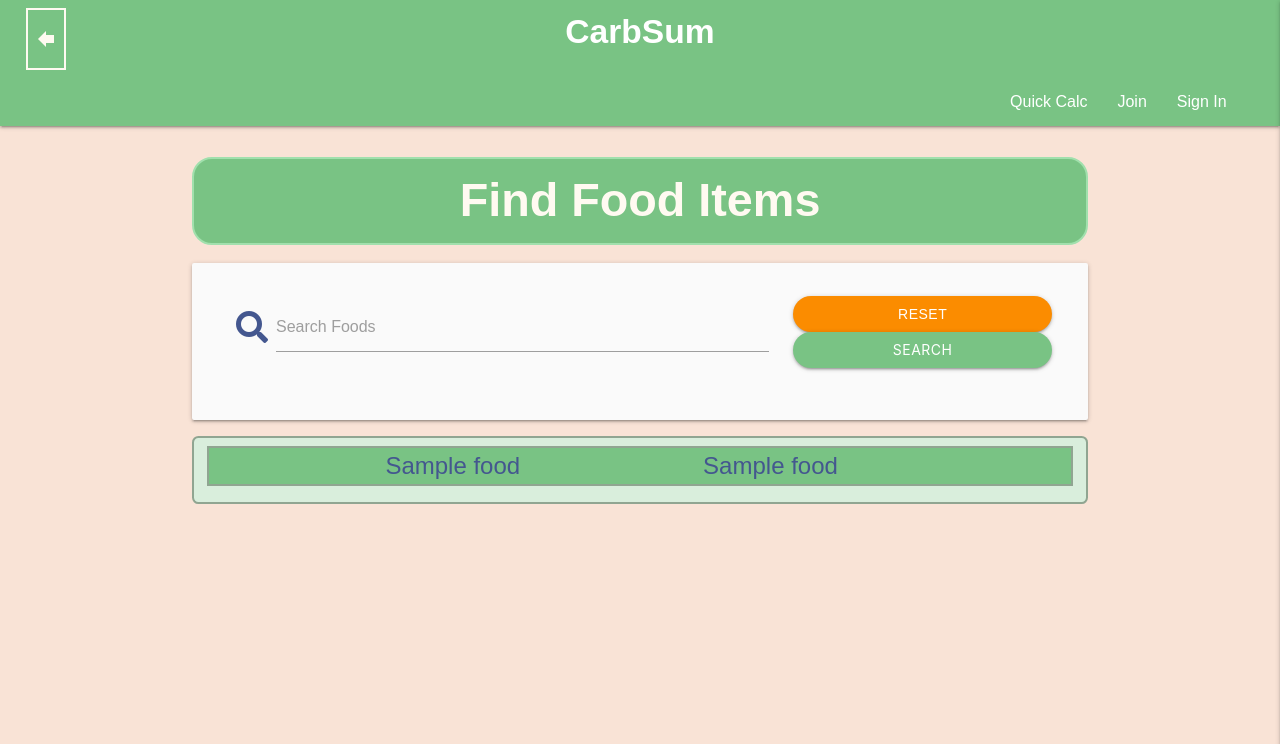
After one commit to KelvenH/CarbSum, a Flask app: page /find_foods in a window 1280 px wide. The commit adds this page. Shown: the top 744 px of the page. Run offline with Flask 2, Linux system fonts and the light colour scheme; a database or web service that is not in the repository returns one stand-in record (values such as "Sample title"); some libraries are stand-ins or nearby versions; some web fonts are replaced.

Commit message:
outlined user functions on app.py, created html for find foods and food card, renamed all referrences of 'profile' to 'dashboard'

```diff
--- a/app.py
+++ b/app.py
@@ -51,7 +51,7 @@ def join():
         # put the new user into 'session' cookie
         session["user"] = request.form.get("username").lower(),
         flash("Sign-up was successful. Welcome to CarbSum! We hope you find this a helpful aid to support your carb counting")
-        return redirect(url_for("profile", username=session["user"]))
+        return redirect(url_for("dashboard", username=session["user"]))
     return render_template("join.html")
 
 
@@ -68,7 +68,7 @@ def signIn():
             if check_password_hash(
                 existing_user["password"], request.form.get("password")):
                     session["user"] = request.form.get("username").lower()
-                    return redirect(url_for("profile", username=session["user"]))
+                    return redirect(url_for("dashboard", username=session["user"]))
 
             else:
                 # invalid password match
@@ -83,9 +83,9 @@ def signIn():
     return render_template("signin.html")
 
 
-# Profile (Dashboard)
-@app.route("/profile/<username>", methods=["GET", "POST"])
-def profile(username):
+# Dashboard
+@app.route("/dashboard/<username>", methods=["GET", "POST"])
+def dashboard(username):
     # grab the session user's username from db
     user = mongo.db.users.find_one({"username": username})
 
@@ -93,7 +93,7 @@ def profile(username):
         session['admin_role'] = user['admin_role']
 
     if 'user' in session:
-        return render_template("profile.html", username=user["username"])
+        return render_template("dashboard.html", username=user["username"])
 
     return redirect(url_for("signIn"))
 
@@ -122,6 +122,55 @@ def search():
     return render_template("manage_foods.html", foods=foods)
 
 
+# User Content
+
+
+# Find Food Items
+@app.route("/find_foods")
+def find_foods():
+    foods = list(mongo.db.foods.find())
+    return render_template("find_foods.html", foods=foods)
+
+
+# View Food Card
+
+
+# Create New Food Variant (Private)
+
+
+# Update Food Variant (Private)
+
+
+# Delete Food Variant (Private)
+
+
+# View Favourites
+
+
+# Add Food to Favourites
+
+
+# Remove Food from Favourites
+
+
+# View Meals
+
+
+# Create Meals
+
+
+# Add Food to Meal
+
+
+# Edit Meal
+
+
+# Delete Meal
+
+
+
+
+# ADMIN Restricted Content
 # Foods - Create
 @app.route("/add_food", methods=["GET", "POST"])
 def add_food():
--- a/templates/base.html
+++ b/templates/base.html
@@ -44,7 +44,7 @@
 
                     <li><a href="{{ url_for('quick_calc') }}">Quick Calc</a></li>
                     {% if session.user %}
-                        <li><a href="{{ url_for('profile', username=session['user']) }}">Dashboard</a></li>
+                        <li><a href="{{ url_for('dashboard', username=session['user']) }}">Dashboard</a></li>
                         <li><a href="{{ url_for('logout') }}">Sign Out</a></li>
                         <!-- Dropdown Trigger - Admin Restricted-->
                         {% if 'admin_role' in session and session['admin_role'] %}
@@ -78,7 +78,7 @@
 
             <li><a href="{{ url_for('quick_calc') }}">Quick Calc</a></li>
             {% if session.user: %}
-                <li><a href="{{ url_for('profile', username=session['user']) }}">Dashboard</a></li>
+                <li><a href="{{ url_for('dashboard', username=session['user']) }}">Dashboard</a></li>
                 <li><a href="{{ url_for('logout') }}">Sign Out</a></li>
                 <!-- Dropdown Trigger - Admin Restricted-->
                 {% if 'admin_role' in session and session['admin_role'] %}
--- /dev/null
+++ b/templates/find_foods.html
@@ -0,0 +1,41 @@
+{% extends "base.html" %}
+{% block content %}
+
+<h3 class="center-align title-txt filled-box">Find Food Items</h3>
+
+
+<div class="row card-panel grey lighten-5">
+    <form action="{{ url_for('search') }}" method="POST" class="col s12">
+        <div class="row valign-wrapper center-align">
+            <div class="input-field col s12 m8">
+                <i class="fas fa-search prefix"></i>
+                <input type="text" name="query" id="query" class="validate" minlength="3" required>
+                <label for="query">Search Foods</label>
+            </div>
+            <div class="col s12 m4">
+                <a href="{{ url_for('get_foods') }}" class="orange darken-1 btn text-shadow">Reset</a>
+                <button type="submit" class="btn btn-green text-shadow">Search</i>
+                </button>
+            </div>
+        </div>
+    </form>
+</div>
+
+{% if foods|length > 0 %}
+    {% for food in foods %}
+    <div id="item-card-admin">
+        <div id="itm-cd-title" class="itm-cd-label large-label">{{ food.food_title }}</div>
+        <div id="itm-cd-subtitle" class="itm-cd-value large-label">{{ food.food_subtitle }}</div>
+
+    </div>
+
+
+
+
+    {% endfor %}
+
+{% else %}
+    <h3 class="red-text text-darken-4 center-align">No Results Found</h3>
+{% endif %}
+
+{% endblock %}
```
Also changed, not shown: templates/food_card.html (added, +26 -0 lines), templates/dashboard.html (renamed from templates/profile.html).
